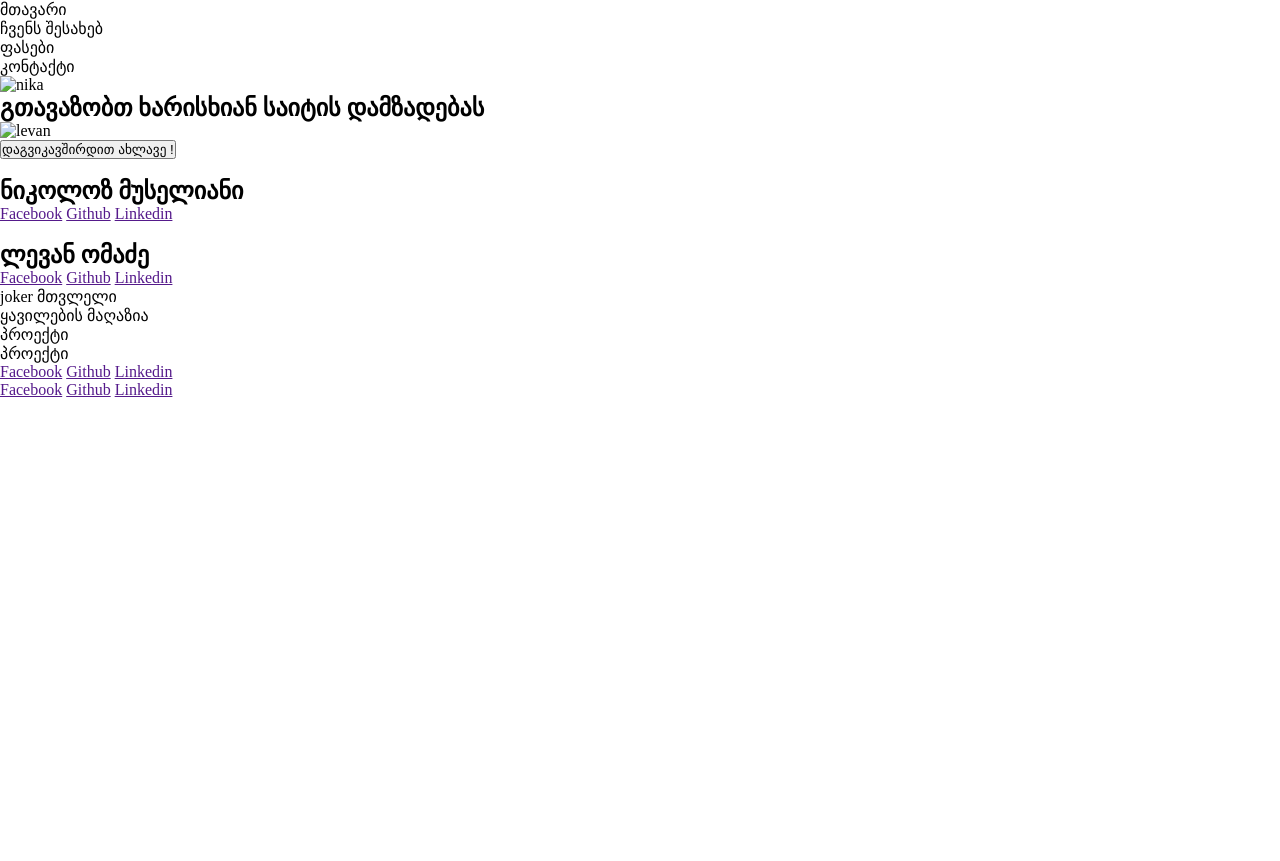
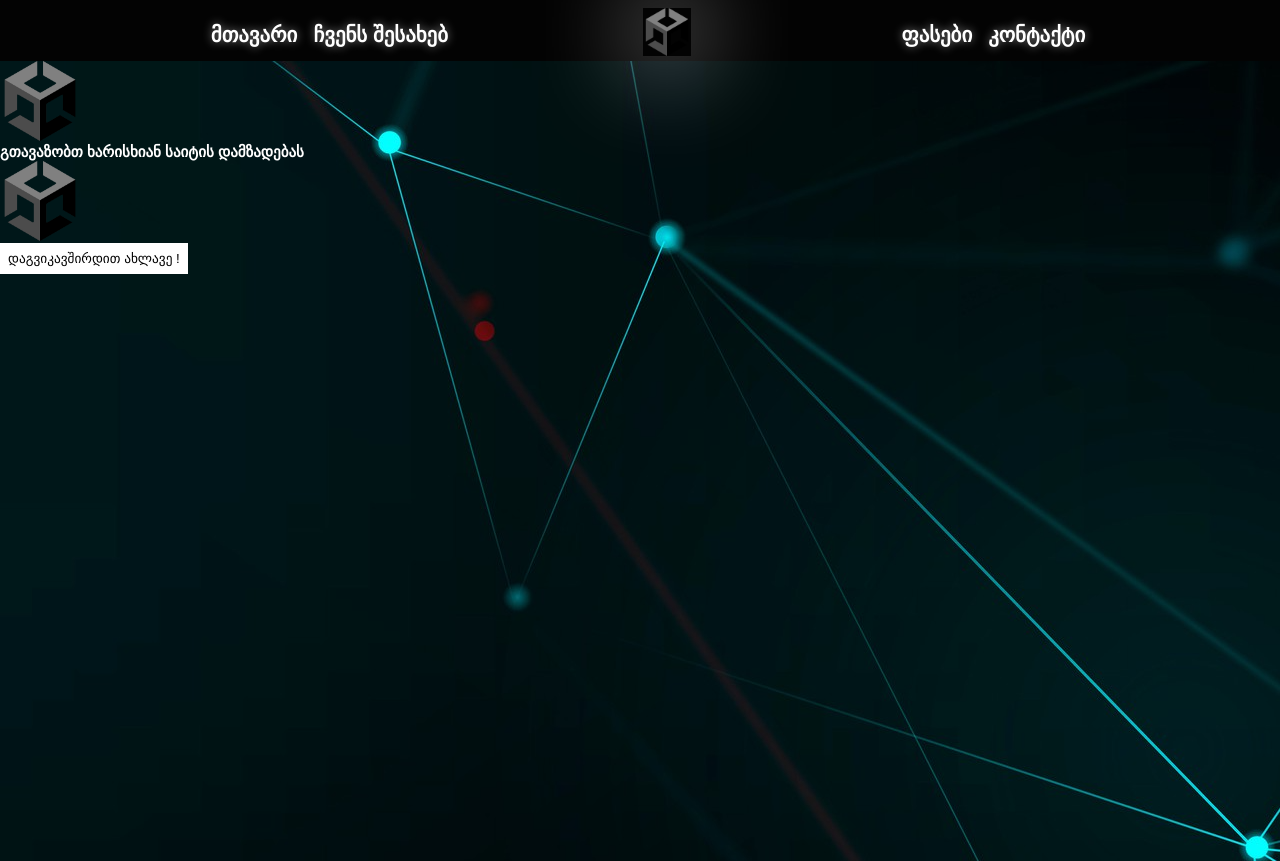
Before and after one commit to Omadzelevan/Web-Creation, a website: page index.html in a window 1280 px wide. Shown: the top 861 px of the page. Before the commit the page ends 800 px from the top, so only its background shows below. Drawn offline with Linux system fonts and the light colour scheme.

Commit message:
float:header

```diff
--- a/index.html
+++ b/index.html
@@ -5,26 +5,35 @@
     <meta name="viewport" content="width=device-width, initial-scale=1.0">
     <title>lncode</title>
     <link rel="stylesheet" href="style.css">
+    <link rel="stylesheet" href="/node_modules/dejavu-sans-bold-oblique/css/dejavu-sans-bold-oblique.min.css">
 </head>
 <body>
-    <header>
-        <nav>
-            <ul>
-                <li>მთავარი</li>
-                <li>ჩვენს შესახებ</li>
-                <li>ფასები</li>
-                <li id="contact">კონტაქტი</li>
-            </ul>
+    <header class="header">
+        <nav class="nav">
+            <ul class="list">
+                <div class="list-items">
+
+                    <li>მთავარი</li>
+                    <li>ჩვენს შესახებ</li>
+                </div>
+                <div class="logo-div">
+                    <img class="logo" src="./assets/logo.png" alt="">
+                </div>
+                <div class="list-items">
+                    <li>ფასები</li>
+                    <li id="contact">კონტაქტი</li>
+                </div>
+                </ul>
         </nav>
     </header>
     <main>
         <section class="land">
-            <div>
-                <img src="" alt="nika">
+            <div class="land-main">
+                <img class="nika-img" src="./assets/logo.png" alt="nika">
                 <h1>გთავაზობთ ხარისხიან საიტის დამზადებას</h1>
-                <img src="" alt="levan">
+                <img  class="levan-img" src="./assets/logo.png" alt="levan">
             </div>
-            <div >
+            <div class="land-sec">
                 <button class="contact-btn">
                     დაგვიკავშირდით ახლავე !
                 </button>
--- a/style.css
+++ b/style.css
@@ -3,3 +3,84 @@
     margin: 0;
     box-sizing: border-box;
 }
+body{
+    font-size: 62.5%;
+    /* font-family: 'ArchyEDT-Bold', sans-serif; */
+    /* font-family: "BPG DedaEna Nonblock", sans-serif; */
+    font-family: "DejaVu Sans Bold Oblique", sans-serif;
+    height: 100%;
+    font-weight: 700;
+}
+/* ******* header Styles ********** */
+/* ******* navigacia ***** */
+
+.list{
+    display: flex;
+    justify-content: space-evenly;
+    align-items: center;
+    text-align: center;
+    list-style: none;
+    font-size: 1.3rem;
+
+
+}
+
+.list-items{
+    display: flex;
+    justify-content: space-between;
+    align-items: center;
+}
+.list-items li{
+    margin-left: 1rem;
+    color: #ffffff;
+    text-shadow: 0 0 10px #ffffff80;
+}
+
+
+.header{
+    width: 100%;
+    padding-top: 0.5rem;
+    background-color: #030303;
+}
+
+
+.logo{
+    width:3rem;
+    height: 3rem;
+    color: #ffffff;
+    -webkit-box-shadow: 0px 0px 100px 0px rgba(255,255,255,1);
+    -moz-box-shadow: 0px 0px 100px 0px rgba(255,255,255,1);
+    box-shadow: 0px 0px 100px 0px rgba(255,255,255,1);
+}
+
+/* ********** section land ******* */
+/* ********** mtavari nawili ******* */
+
+.land{
+    display: flex;
+    width: 100%;
+    height: 100vh;
+    background-image: url('./assets/image.png');
+    background-repeat: no-repeat;
+    background-image: cover;
+    flex-direction: column;
+    color: #fff;
+}
+
+.levan-img , .nika-img{
+    width: 5rem;
+    height: 5rem;
+}
+
+
+
+.contact-btn{
+    border: none;
+    background-color: white;
+    padding: 0.5rem;
+    transition: 0.3s;
+}
+
+.contact-btn:hover{
+    background-color: green;
+}
```
Also changed, not shown: package.json (added, +7 -0 lines), assets/archyedt-bold.otf (added), assets/image.png (added), assets/logo.png (added), 1 other file.
